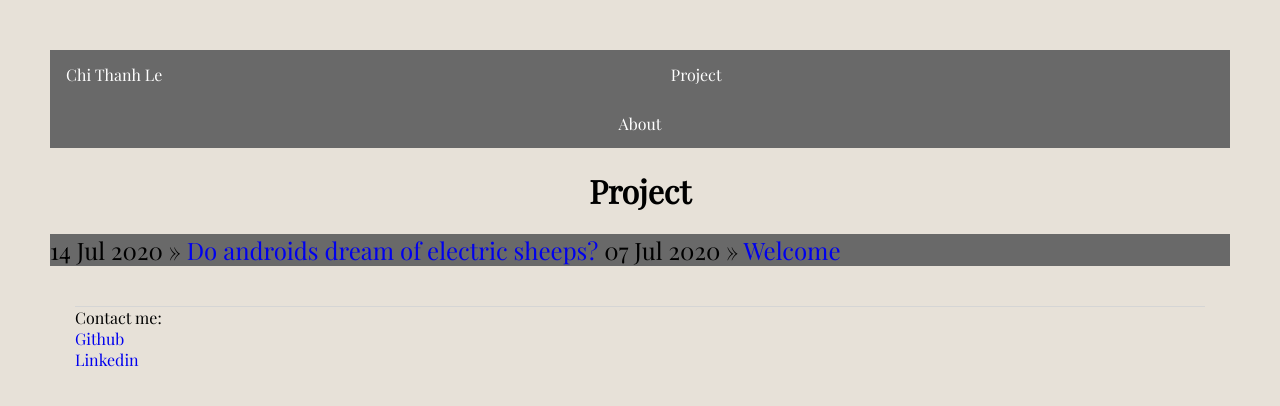
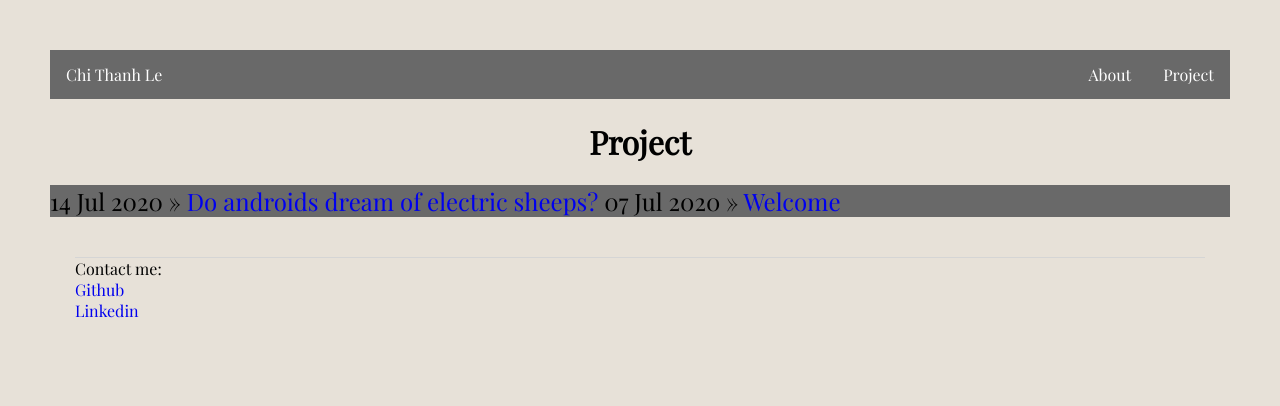
Before and after one commit to tle2001/tle2001.github.io, a Jekyll site: the page built from blog/index.html, in a window 1280 px wide. Shown: the top 406 px of the page. Built offline with Jekyll 4.4.1, drawn with Linux system fonts in a browser that asks for light colours.

Commit message:
Update main.css

```diff
--- a/css/main.css
+++ b/css/main.css
@@ -15,6 +15,11 @@ div.headIn {
     padding: 14px 16px;
     text-decoration: none;
     float: left;
+}
+
+li {
+    display: inline;
+    float: right;
 }
 
 li a {
```
